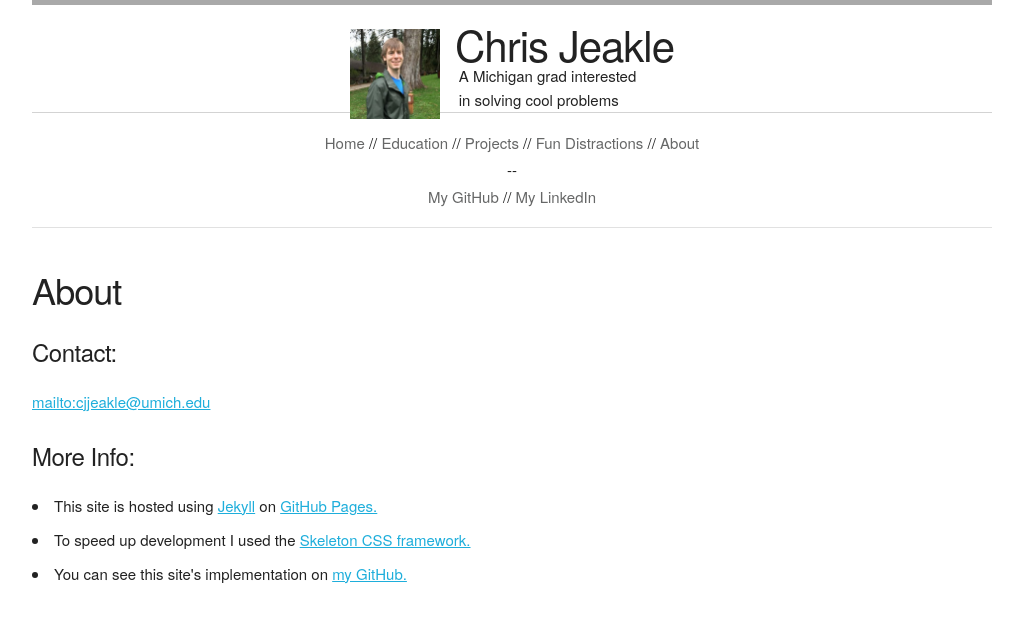
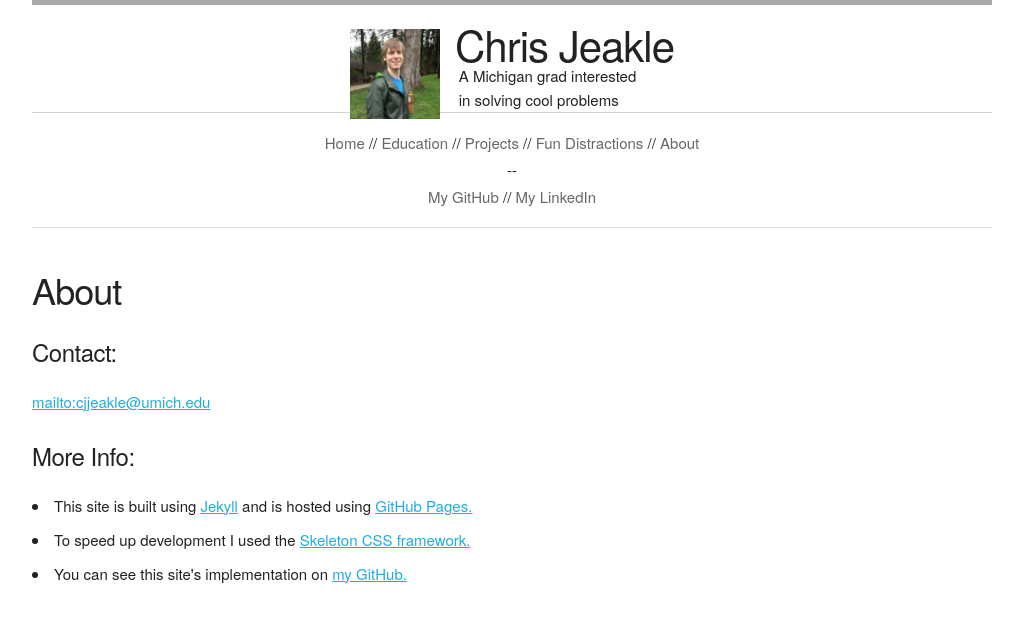
Before and after one commit to cjjeakle/cjjeakle.github.io, a Jekyll site: the page built from about/index.html, in a window 1280 px wide. Shown: the top 623 px of the page, without its empty margins (128-1151 px from the left). Built offline with Jekyll 4.4.1, drawn with Linux system fonts in a browser that asks for light colours; nearby versions of some CDN libraries.

Commit message:
general clean-up

```diff
--- a/_config.yml
+++ b/_config.yml
@@ -11,7 +11,3 @@
 
 # Compilation settings
 permalink: pretty
-
-# Additional plugins
-gems:
-  - jekyll-sitemap
--- a/_includes/footer.html
+++ b/_includes/footer.html
@@ -2,7 +2,4 @@
   <!--Pad the bottom of the page with line breaks-->
   <br/>
   <br/>
-
-  <!-- js -->
-  <script async type="text/javascript" src="{{ '/static/js/main.js' | prepend: site.baseurl }}"> </script>
 </footer>
--- a/about/index.html
+++ b/about/index.html
@@ -10,9 +10,9 @@
   <br/>
   <br/>
   <h5>More Info:</h5>
-  <li>This site is hosted using
+  <li>This site is built using
     <a href="https://jekyllrb.com/">Jekyll</a>
-    on
+    and is hosted using
     <a href="https://pages.github.com/">GitHub Pages.</a>
   </li>
   <li>To speed up development I used the
--- a/robots.txt
+++ /dev/null
@@ -1 +0,0 @@
-Sitemap: http://www.chrisjeakle.com/sitemap.xml
--- a/static/js/main.js
+++ /dev/null
@@ -1 +0,0 @@
-// JS shared across multiple pages and/or programs
```
Also changed, not shown: 2 other files.
